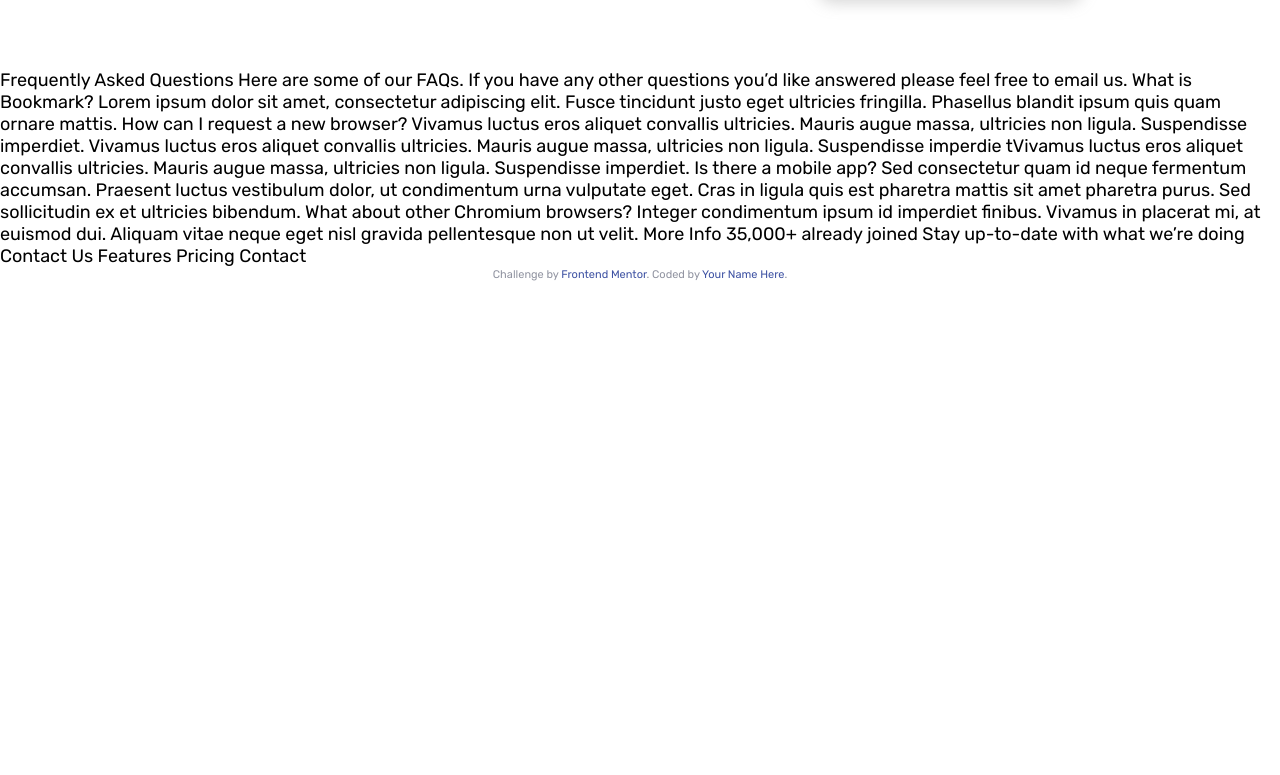
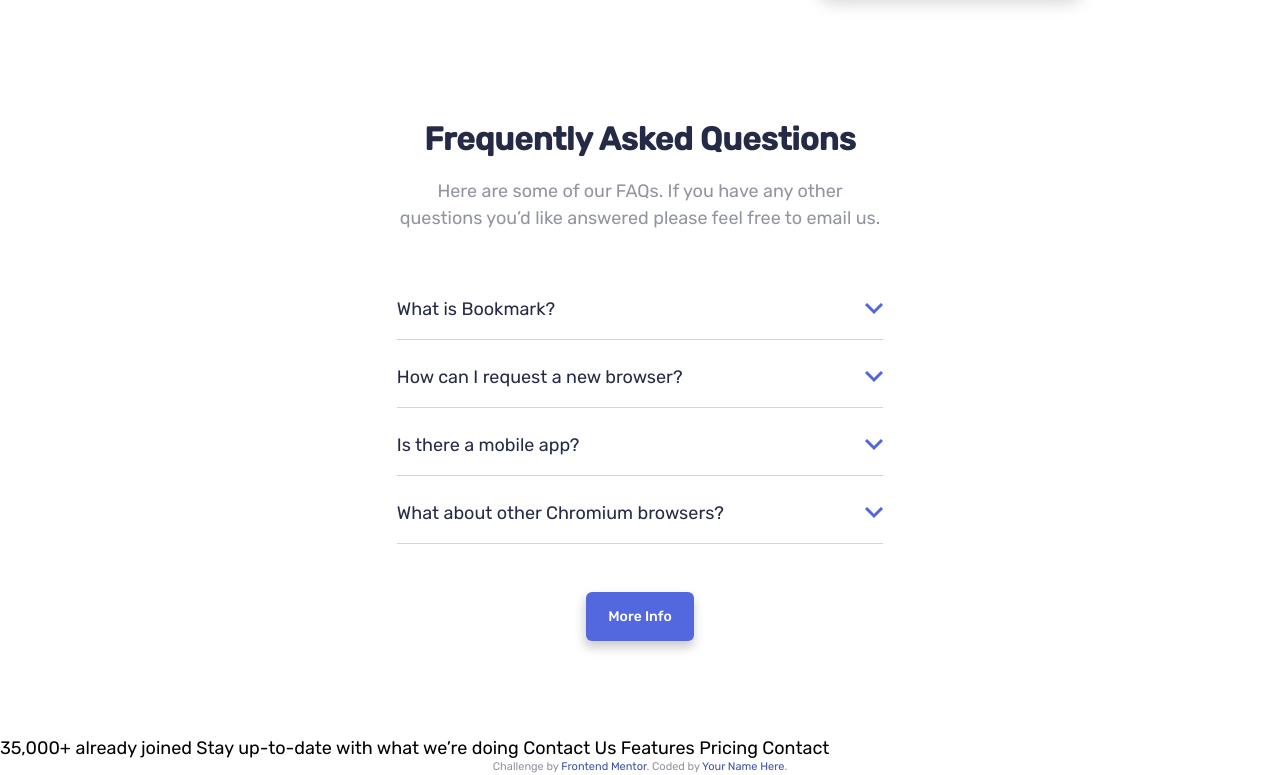
Before and after one commit to Subhradeep21/Bookmark-landing-page, a plain HTML site: page index.html in a window 1280 px wide. Shown: the part 2344-3119 px from the top of the page. Before the commit the page ends 2628 px from the top, so only its background shows below. Drawn offline with Linux system fonts and the light colour scheme.

Commit message:
FAQ section created

```diff
--- a/index.html
+++ b/index.html
@@ -223,45 +223,89 @@
     </div>
   </section>
 
+  <section class="faqs">
+    <div class="container">
+
+      <div class="faqs__title">
+        <h2>Frequently Asked Questions</h2>
+        <p>Here are some of our FAQs. If you have any other questions you’d like
+          answered please feel free to email us.</p>
+      </div>
+
+      <div class="faqs__question">
+        <div class="question">
+          <p>What is Bookmark?</p>
+
+          <svg xmlns="http://www.w3.org/2000/svg" width="18" height="12">
+            <path fill="none" stroke="#5267DF" stroke-width="3" d="M1 1l8 8 8-8" />
+          </svg>
+        </div>
+        <div class="answer">
+          <p> Lorem ipsum dolor sit amet, consectetur adipiscing elit. Fusce tincidunt
+            justo eget ultricies fringilla. Phasellus blandit ipsum quis quam ornare mattis.</p>
+        </div>
+      </div>
+
+      <div class="faqs__question">
+        <div class="question">
+          <p>How can I request a new browser?</p>
+
+          <svg xmlns="http://www.w3.org/2000/svg" width="18" height="12">
+            <path fill="none" stroke="#5267DF" stroke-width="3" d="M1 1l8 8 8-8" />
+          </svg>
+        </div>
+        <div class="answer">
+          <p> Lorem ipsum dolor sit amet, consectetur adipiscing elit. Fusce tincidunt
+            justo eget ultricies fringilla. Phasellus blandit ipsum quis quam ornare mattis.Vivamus luctus eros aliquet
+            convallis ultricies. Mauris augue massa, ultricies non ligula.
+            Suspendisse imperdiet. Vivamus luctus eros aliquet convallis ultricies. Mauris augue massa,
+            ultricies non ligula. Suspendisse imperdie tVivamus luctus eros aliquet convallis ultricies.
+            Mauris augue massa, ultricies non ligula. Suspendisse imperdiet.</p>
+        </div>
+      </div>
+
+      <div class="faqs__question">
+        <div class="question">
+          <p>Is there a mobile app?</p>
+
+          <svg xmlns="http://www.w3.org/2000/svg" width="18" height="12">
+            <path fill="none" stroke="#5267DF" stroke-width="3" d="M1 1l8 8 8-8" />
+          </svg>
+        </div>
+        <div class="answer">
+          <p> Lorem ipsum dolor sit amet, consectetur adipiscing elit. Fusce tincidunt
+            justo eget ultricies fringilla. Phasellus blandit ipsum quis quam ornare mattis.Sed consectetur quam id
+            neque fermentum accumsan. Praesent luctus vestibulum dolor, ut condimentum
+            urna vulputate eget. Cras in ligula quis est pharetra mattis sit amet pharetra purus. Sed
+            sollicitudin ex et ultricies bibendum.</p>
+        </div>
+      </div>
 
 
-  Frequently Asked Questions
 
-  Here are some of our FAQs. If you have any other questions you’d like
-  answered please feel free to email us.
+      <div class="faqs__question">
+        <div class="question">
+          <p>What about other Chromium browsers?</p>
 
-  <!-- Question 1 -->
-  What is Bookmark?
+          <svg xmlns="http://www.w3.org/2000/svg" width="18" height="12">
+            <path fill="none" stroke="#5267DF" stroke-width="3" d="M1 1l8 8 8-8" />
+          </svg>
+        </div>
+        <div class="answer">
+          <p>Integer condimentum ipsum id imperdiet finibus. Vivamus in placerat mi, at euismod dui. Aliquam
+            vitae neque eget nisl gravida pellentesque non ut velit.</p>
+        </div>
+      </div>
 
-  <!-- Answer 1 -->
-  Lorem ipsum dolor sit amet, consectetur adipiscing elit. Fusce tincidunt
-  justo eget ultricies fringilla. Phasellus blandit ipsum quis quam ornare mattis.
+      <div class="faqs__info-button">
+        <button class="btn-blue">More Info</button>
+      </div>
 
-  <!-- Question 2 -->
-  How can I request a new browser?
 
-  <!-- Answer 2 -->
-  Vivamus luctus eros aliquet convallis ultricies. Mauris augue massa, ultricies non ligula.
-  Suspendisse imperdiet. Vivamus luctus eros aliquet convallis ultricies. Mauris augue massa,
-  ultricies non ligula. Suspendisse imperdie tVivamus luctus eros aliquet convallis ultricies.
-  Mauris augue massa, ultricies non ligula. Suspendisse imperdiet.
+    </div>
+  </section>
 
-  <!-- Question 3 -->
-  Is there a mobile app?
 
-  <!-- Answer 3 -->
-  Sed consectetur quam id neque fermentum accumsan. Praesent luctus vestibulum dolor, ut condimentum
-  urna vulputate eget. Cras in ligula quis est pharetra mattis sit amet pharetra purus. Sed
-  sollicitudin ex et ultricies bibendum.
-
-  <!-- Question 4 -->
-  What about other Chromium browsers?
-
-  <!-- Answer 4 -->
-  Integer condimentum ipsum id imperdiet finibus. Vivamus in placerat mi, at euismod dui. Aliquam
-  vitae neque eget nisl gravida pellentesque non ut velit.
-
-  More Info
 
   35,000+ already joined
 
--- a/js/app.js
+++ b/js/app.js
@@ -1,8 +1,11 @@
 const hamBurger = document.querySelector(".header__hamburger");
 const headerNav = document.querySelector(".header__wrapper")
 const toggleMenu = document.querySelector(".toggle-menu");
-let tabs = document.querySelectorAll("[data-tab-target]");
-let tabItems = document.querySelectorAll("[data-tab-content");
+
+const tabs = document.querySelectorAll("[data-tab-target]");
+const tabItems = document.querySelectorAll("[data-tab-content");
+
+const faqs = document.querySelectorAll(".faqs__question");
 
 hamBurger.addEventListener('click', () => {
     if (!headerNav.classList.contains("toggle")) {
@@ -36,6 +39,13 @@ tabs.forEach(tab => {
 
 });
 
+faqs.forEach(faq => {
+    faq.addEventListener("click", () => {
+        faq.classList.toggle("show");
+    })
+})
+
+
 /*
 element.addEventListener("click", function () {
     features.forEach(f => f.classList.remove("active"));
--- /dev/null
+++ b/scss/_faqs.scss
@@ -0,0 +1,65 @@
+.faqs{
+    @include breakpoint-up(large){
+        max-width: 58%;
+        margin: 0 auto;
+    }
+    &__title{
+        text-align: center;
+        margin-bottom: 4rem;
+    }
+
+    &__question{
+
+        margin-bottom: 1.5rem;
+        border-bottom: 1px solid #cccc;
+
+
+        .question{
+            display: flex;
+            align-items: center;
+            justify-content: space-between;
+            margin-bottom: 1rem;
+            cursor: pointer;
+            p{
+
+                color: $veryDarkBlue ;
+            }
+
+            svg{
+                transition: all .5s ease-in-out ;
+            }
+        }
+        .answer{
+            max-height: 0;
+            overflow: hidden;
+            transition: all .5s ease-in-out;
+
+        }
+
+        &.show{
+            .answer{
+                max-height: 350px;
+                padding: 1rem 0 2rem;
+            }
+            .question{
+                svg{
+                    transform: rotate(180deg);
+                    path{
+                        stroke: $softRed;
+                    }
+                }
+            }
+
+        }
+
+    }
+
+    &__info-button{
+        text-align: center;
+        margin: 3rem 0;
+        button{
+            padding-right: 1.3rem;
+            padding-left: 1.3rem;
+        }
+    }
+}
--- a/scss/_global.scss
+++ b/scss/_global.scss
@@ -71,7 +71,7 @@ h2{
 p{
     color: $grayishBlue;
     line-height: 1.5;
-    font-size: 1rem;
+    font-size: 15px;
     @include breakpoint-up(large){
         font-size: 18px;
     }
--- a/scss/main.scss
+++ b/scss/main.scss
@@ -7,3 +7,4 @@
 @import "./hero";
 @import "./features";
 @import "./download";
+@import "./faqs";
```
Also changed, not shown: css/main.css, 1 other file.
